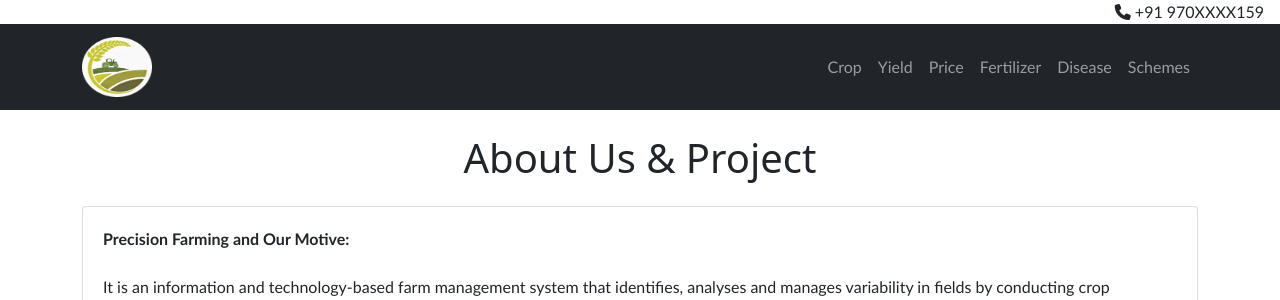
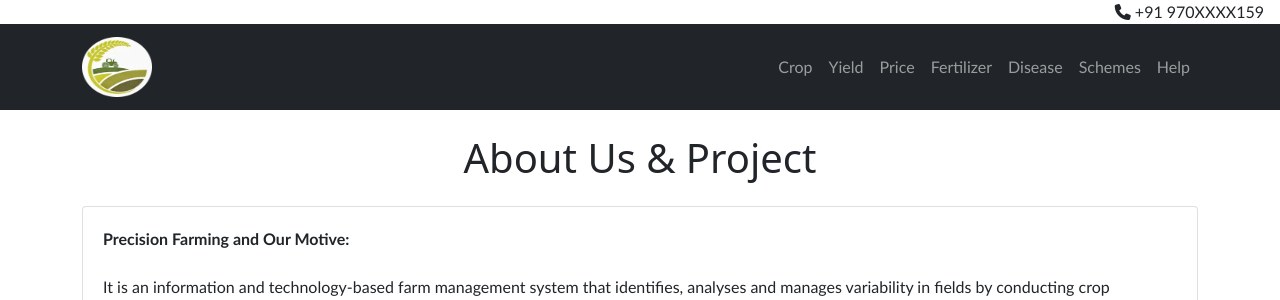
Before and after one commit to Mohit-3430/AAC, a Flask app: page /About-us in a window 1280 px wide. Shown: the top 300 px of the page. Run offline with Flask 2, Linux system fonts and the light colour scheme; parts of the project's set-up code (start-up, migrations or seed data) failed here and were passed over; some libraries are stand-ins or nearby versions.

Commit message:
Added Video Ref

```diff
--- a/Web_App/templates/base.html
+++ b/Web_App/templates/base.html
@@ -101,6 +101,12 @@
                         <li class="nav-item">
                             <a class="nav-link" href="{{ url_for('gov_schemes') }}">Schemes</a>
                         </li>
+                        <li class="nav-item">
+                            <a class="nav-link"
+                                href="https://drive.google.com/file/d/1o27BqbDCs7UqmNhN0NvNI1s0Rz_PVCmP/view?usp=sharing">
+                                Help
+                            </a>
+                        </li>
                     </ul>
                 </div>
             </div>
```
Also changed, not shown: 1 other file.
